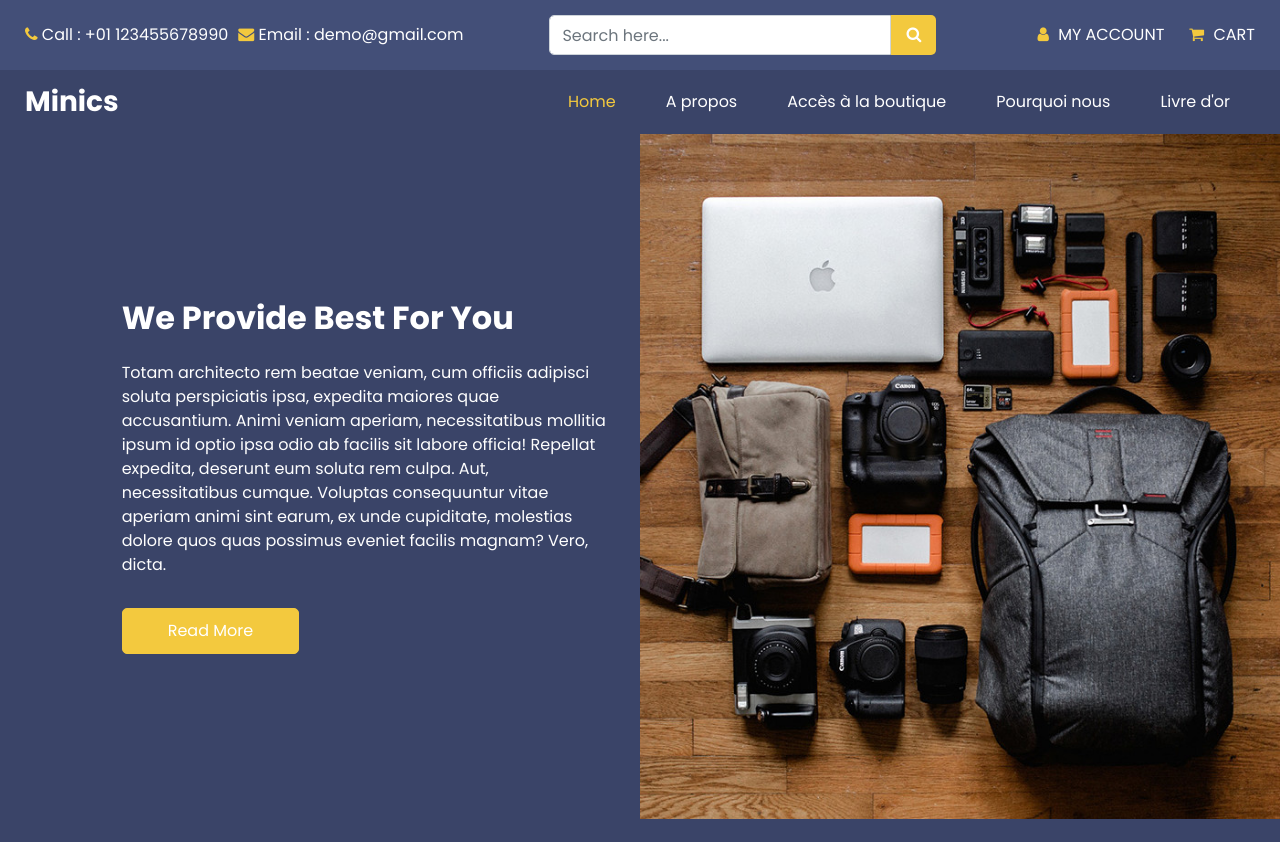
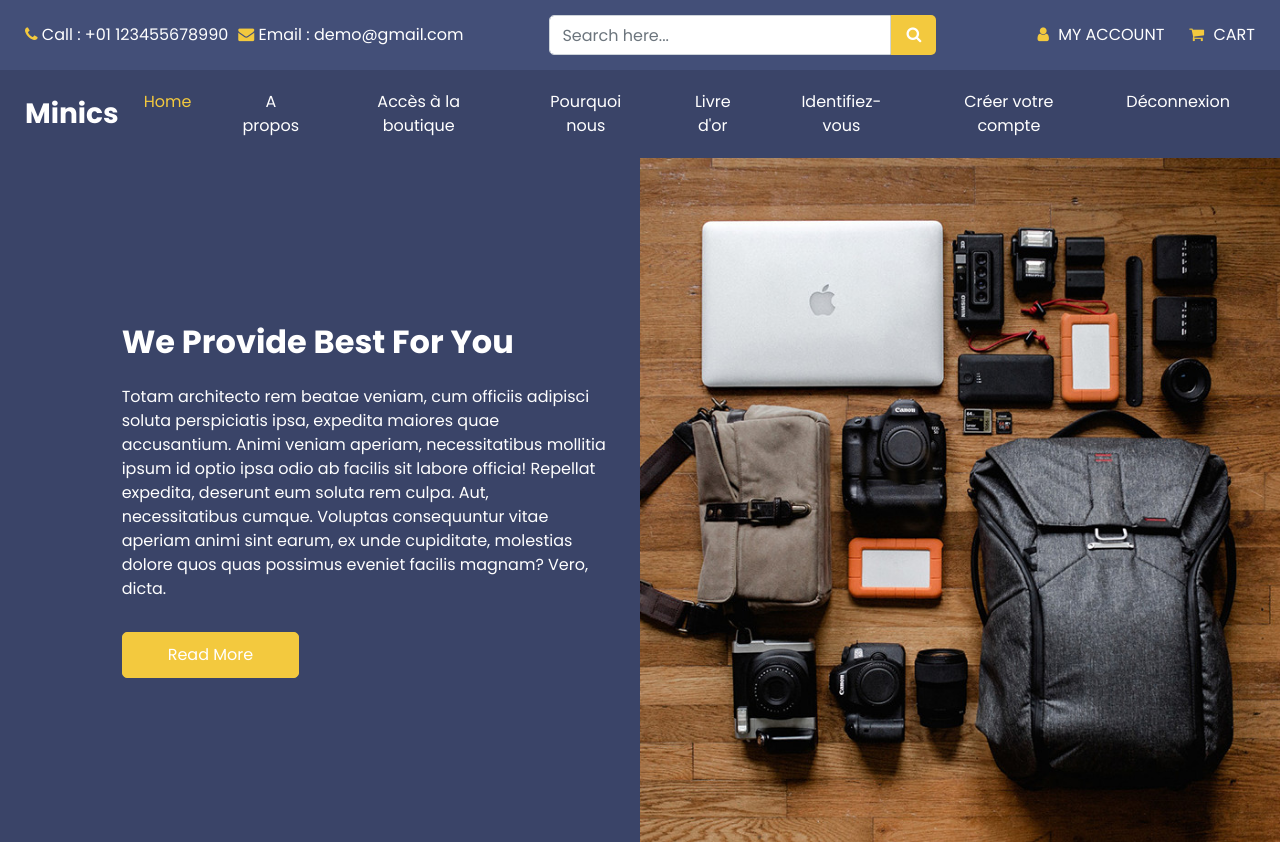
Before and after one commit to GregoryLacroix/mimics, a Symfony app: template templates/app/about.html.twig in a window 1280 px wide. Shown: the top 842 px of the page. Run offline with Twig, Linux system fonts and the light colour scheme; the template is opened without the code that fills it, so the values that code supplies are empty; some libraries are stand-ins or nearby versions.

Commit message:
dev templates back/front - dev register authenticate

```diff
--- a/templates/base.html.twig
+++ b/templates/base.html.twig
@@ -108,6 +108,15 @@
                 </li>
                 <li class="nav-item">
                   <a class="nav-link" href="{{ path('app_testimonials') }}">Livre d'or</a>
+                </li>
+                <li class="nav-item">
+                  <a class="nav-link" href="{{ path('app_login') }}">Identifiez-vous</a>
+                </li>
+                <li class="nav-item">
+                  <a class="nav-link" href="{{ path('app_register') }}">Créer votre compte</a>
+                </li>
+                <li class="nav-item">
+                  <a class="nav-link" href="{{ path('app_logout') }}">Déconnexion</a>
                 </li>
               </ul>
             </div>
```
Also changed, not shown: 1 other file.
